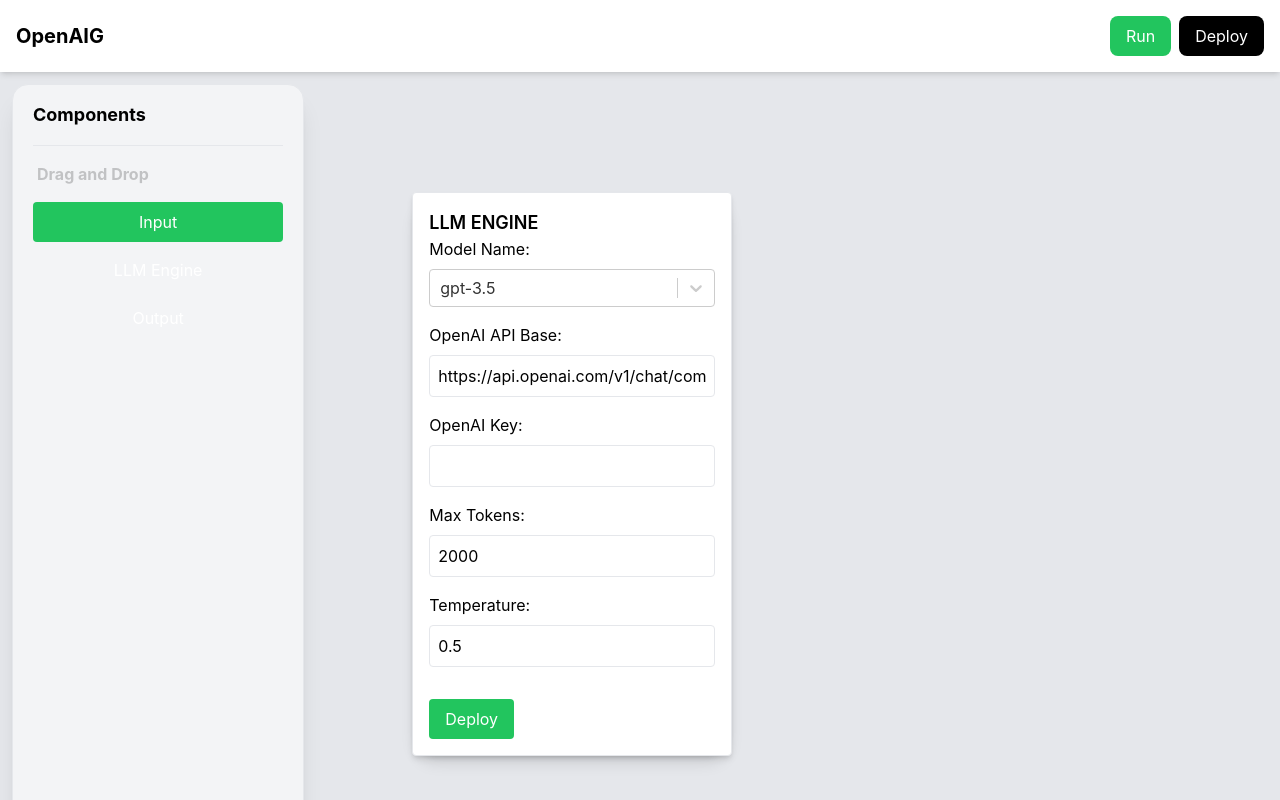
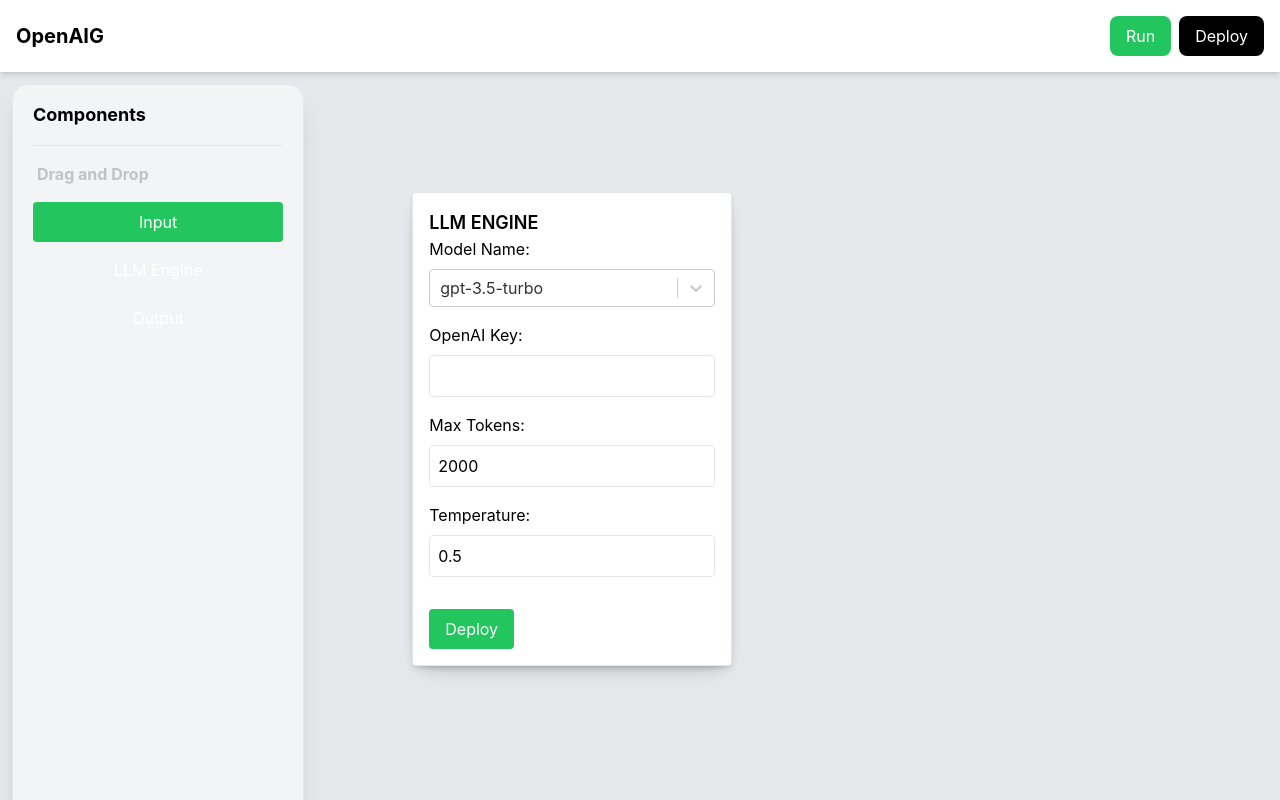
Before and after one commit to akshatzeta/llm, a React (Create React App) app: page / in a window 1280 px wide. Both pictures are taken after a click on the button "LLM Engine". Shown: the top 800 px of the page. Built offline with nearby package versions, Linux system fonts and the light colour scheme.

Commit message:
api integration fix done next css

```diff
--- a/package.json
+++ b/package.json
@@ -7,6 +7,7 @@
     "@testing-library/react": "^13.4.0",
     "@testing-library/user-event": "^13.5.0",
     "axios": "^1.7.7",
+    "openai": "^4.67.3",
     "react": "^18.3.1",
     "react-beautiful-dnd": "^13.1.1",
     "react-dnd": "^16.0.1",
--- a/src/App.jsx
+++ b/src/App.jsx
@@ -1,10 +1,10 @@
+import { OpenAI } from 'openai';
 import React, { useState } from 'react';
 import { BrowserRouter as Router, Route, Routes } from 'react-router-dom';
 import WorkflowCanvas from './components/WorkflowCanvas';
 import AssistantPage from './components/assistant/AssistantPage';
 import Sidebar from './components/Sidebar';
 import Navbar from './components/Navbar';
-import axios from 'axios';
 import { DndProvider } from 'react-dnd';
 import { HTML5Backend } from 'react-dnd-html5-backend';
 
@@ -17,7 +17,7 @@
         const newNode = {
             id: Date.now(),
             type,
-            x: position.x,  // Set the position based on the drop location
+            x: position.x,
             y: position.y,
         };
         setNodes((prevNodes) => [...prevNodes, newNode]);
@@ -43,6 +43,7 @@
         setSettings(settingsData);
     };
 
+    // Refactor to use OpenAI library instead of axios
     const runLLMEngine = async (inputText) => {
       if (!settings || !settings.apiKey) {
         alert("API Key is missing!");
@@ -50,19 +51,21 @@
       }
 
       try {
-            const response = await axios.post(settings.apiBase, {
+
+        const openai = new OpenAI({
+          apiKey: settings.apiKey,
+          dangerouslyAllowBrowser: true
+        });
+
+
+        const response = await openai.chat.completions.create({
           model: settings.model,
           messages: [{ role: "user", content: inputText }],
           max_tokens: settings.maxTokens,
           temperature: settings.temperature,
-            }, {
-                headers: {
-                    'Authorization': `Bearer ${settings.apiKey}`,
-                    'Content-Type': 'application/json',
-                },
         });
 
-            setOutput(response.data.choices[0].message.content);
+        setOutput(response.choices[0].message.content);
       } catch (error) {
         console.error("Error during API call:", error);
         setOutput("Error occurred while fetching response.");
--- a/src/components/LLMEngineNode.jsx
+++ b/src/components/LLMEngineNode.jsx
@@ -2,7 +2,7 @@
 import Select from 'react-select';
 
 const models = [
-  { value: 'gpt-3.5', label: 'gpt-3.5' },
+  { value: 'gpt-3.5-turbo', label: 'gpt-3.5-turbo' },
   { value: 'gpt-4', label: 'gpt-4' }
 ];
 
@@ -11,7 +11,6 @@
   const [apiKey, setApiKey] = useState('');
   const [maxTokens, setMaxTokens] = useState(2000);
   const [temperature, setTemperature] = useState(0.5);
-  const [apiBase, setApiBase] = useState('https://api.openai.com/v1/chat/completions');
 
   const handleSubmit = (e) => {
     e.preventDefault();
@@ -20,7 +19,6 @@
       apiKey,
       maxTokens,
       temperature,
-      apiBase,
     });
   };
 
@@ -34,13 +32,6 @@
           value={model}
           onChange={(selectedModel) => setModel(selectedModel)}
           className="mt-2 mb-4"
-        />
-        <label>OpenAI API Base:</label>
-        <input
-          type="text"
-          value={apiBase}
-          onChange={(e) => setApiBase(e.target.value)}
-          className="w-full p-2 border rounded mt-2 mb-4"
         />
         <label>OpenAI Key:</label>
         <input
--- a/src/components/Navbar.jsx
+++ b/src/components/Navbar.jsx
@@ -1,4 +1,3 @@
-// src/components/Navbar.jsx
 import React from 'react';
 
 const Navbar = ({ onSaveSettings, onSendToLLM }) => {
--- a/src/components/Sidebar.jsx
+++ b/src/components/Sidebar.jsx
@@ -9,9 +9,9 @@
 
   return (
     <button
-      ref={drag}  // Enables dragging
+      ref={drag}
       className={`w-full bg-${color}-500 hover:bg-${color}-600 text-white px-3 py-2 mb-2 rounded transition duration-200`}
-      onClick={() => addNewNode(type)} // Allows clicking to add the node
+      onClick={() => addNewNode(type)}
     >
       {label}
     </button>
```
Also changed, not shown: 1 other file (tests, documents, lock files or other folders). Lines whose indentation alone changed are shown as unchanged.
